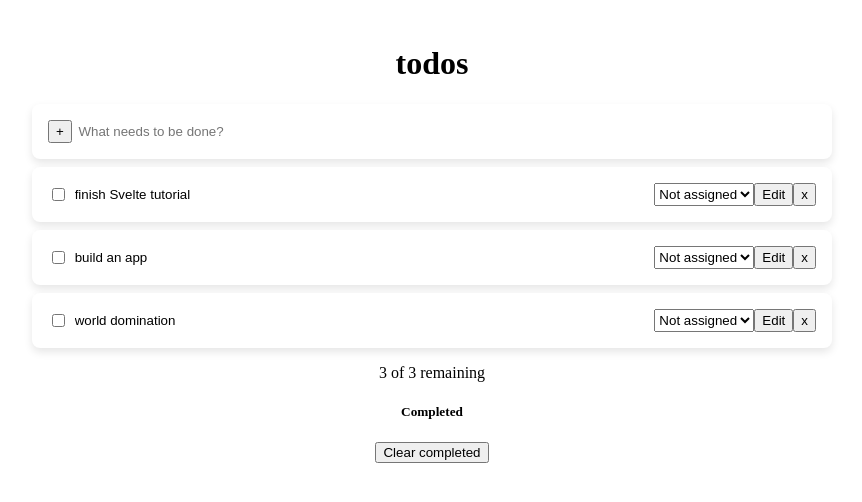
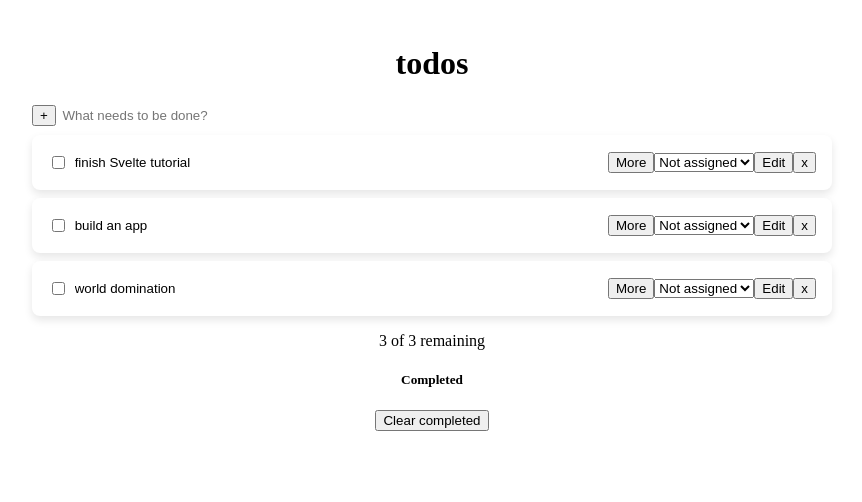
Before and after one commit to martincajka/todoapp-fe, a SvelteKit app: page / in a window 1280 px wide. Shown: the top 502 px of the page, without its empty margins (208-1070 px from the left). Built offline with nearby package versions, Linux system fonts and the light colour scheme.

Commit message:
added More button to show details

```diff
--- a/src/routes/+page.svelte
+++ b/src/routes/+page.svelte
@@ -1,7 +1,5 @@
 <script>
   import { text } from "@sveltejs/kit";
-  import TodoItem from "../components/TodoItem.svelte";
-  import TodoList from "../components/TodoList.svelte";
 
   let assignees = $state([
     {
@@ -35,7 +33,7 @@
       deleted: false,
       createdAt: Date.now(),
       assignee: assignees[0],
-      deadline: null,
+      deadline: Date.now() + 1000 * 60 * 60 * 24 * 7,
       new: false,
       text: "build an app",
     },
@@ -51,6 +49,7 @@
   ]);
 
   let newTodo = $state({ text: "" });
+  let expandedTodo = $state(null); // Track the currently expanded todo item
 
   function displayActive() {
     return todos.filter((t) => !t.done && !t.deleted);
@@ -76,6 +75,10 @@
     }
   }
 
+  function toggleExpand(todo) {
+    expandedTodo = expandedTodo === todo ? null : todo;
+  }
+
   function deleteTodo(todo) {
     return () => {
       todo.deleted = true;
@@ -94,7 +97,7 @@
   <div class="centered">
     <h1>todos</h1>
     <ul class="todos">
-      <li class="todo">
+      <li class="todo-input">
         <button onclick={add}>+</button>
         <input
           type="text"
@@ -104,8 +107,10 @@
       </li>
       {#each displayActive() as todo}
         <li class="todo" class:done={todo.done} class:highlight={todo.new}>
+          <div class="todo-header">
             <input type="checkbox" bind:checked={todo.done} />
             <input type="text" class="todo-label" bind:value={todo.text} />
+            <button onclick={() => toggleExpand(todo)}>More</button>
             <select bind:value={todo.assignee}>
               {#each assignees as assignee}
                 <option value={assignee}>
@@ -115,6 +120,15 @@
             </select>
             <button>Edit</button>
             <button onclick={deleteTodo(todo)}>x</button>
+          </div>
+          {#if expandedTodo === todo}
+            <div class="details">
+              <p>Created At: {new Date(todo.createdAt).toLocaleString()}</p>
+              {#if todo.deadline}
+                <p>Deadline: {new Date(todo.deadline).toLocaleString()}</p>
+              {/if}
+            </div>
+          {/if}
         </li>
       {/each}
     </ul>
@@ -124,10 +138,28 @@
       <button onclick={clear}> Clear completed </button>
       {#each displayCompleted() as todo}
         <li class="todo" class:done={todo.done}>
+          <div class="todo-header">
             <input type="checkbox" bind:checked={todo.done} />
-          <input type="text" bind:value={todo.text} />
-          <span>{todo.assignee.text}</span>
+            <input type="text" class="todo-label" bind:value={todo.text} />
+            <button onclick={() => toggleExpand(todo)}>More</button>
+            <select bind:value={todo.assignee}>
+              {#each assignees as assignee}
+                <option value={assignee}>
+                  {assignee.text}
+                </option>
+              {/each}
+            </select>
+            <button>Edit</button>
             <button onclick={deleteTodo(todo)}>x</button>
+          </div>
+          {#if expandedTodo === todo}
+            <div class="details">
+              <p>Created At: {new Date(todo.createdAt).toLocaleString()}</p>
+              {#if todo.deadline}
+                <p>Deadline: {new Date(todo.deadline).toLocaleString()}</p>
+              {/if}
+            </div>
+          {/if}
         </li>
       {/each}
     </ul>
@@ -181,8 +213,39 @@
     opacity: 0.4;
   }
 
-  li {
+  ul {
+    list-style: none;
+    padding: 0;
+  }
+
+  li.todo-input {
     display: flex;
+    align-items: center;
+    margin: 0.5em 0;
+  }
+
+  li.todo {
+    display: flex;
+    flex-direction: column;
+    align-items: flex-start;
+    margin: 0.5em 0;
+  }
+
+  .todo-header {
+    display: flex;
+    align-items: center;
+    justify-content: space-between;
+    width: 100%;
+  }
+
+  .details {
+    margin-top: 0.5em;
+    width: auto;
+    text-align: left;
+  }
+
+  .details p {
+    margin: 0.5em 0 0 0;
   }
 
   input[type="text"] {
@@ -191,9 +254,4 @@
     margin: -0.2em 0;
     border: none;
   }
-
-  ul {
-    list-style: none;
-    padding: 0;
-  }
 </style>
```
Lines whose indentation alone changed are shown as unchanged.
